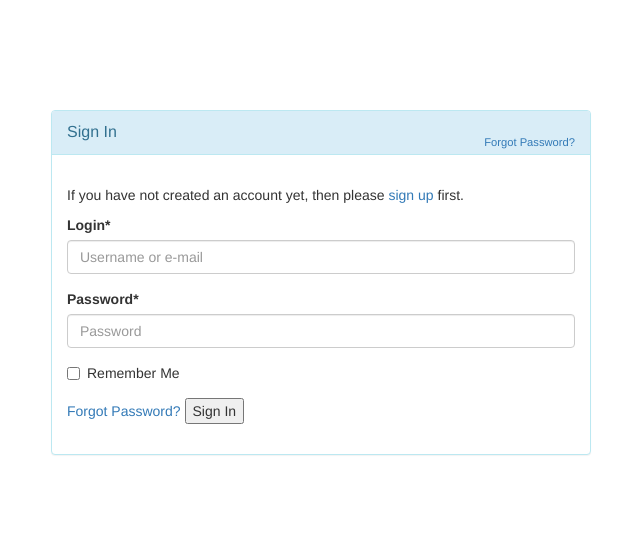
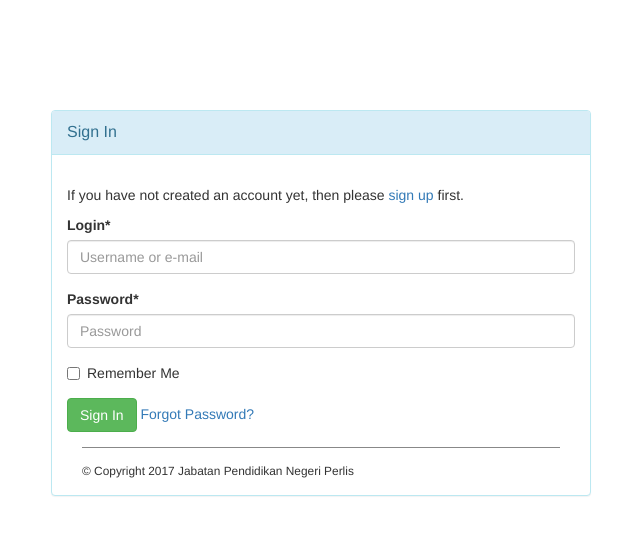
Before and after one commit to wwiras/basic, a Django app: page /accounts/login/ in a window 1280 px wide. Shown: the top 535 px of the page, without its empty margins (334-974 px from the left). Run offline with Django 3.2, Linux system fonts and the light colour scheme; some libraries are stand-ins or nearby versions.

Commit message:
Login page redesign 2

```diff
--- a/templates/account/login.html
+++ b/templates/account/login.html
@@ -16,7 +16,6 @@
             <div class="panel panel-info" >
                 <div class="panel-heading">
                     <div class="panel-title">{% trans "Sign In" %}</div>
-                    <div style="float:right; font-size: 80%; position: relative; top:-10px"><a href="{% url 'account_reset_password' %}">{% trans "Forgot Password?" %}</a></div>
                 </div>
 
                 <div style="padding-top:30px" class="panel-body" >
@@ -53,9 +52,17 @@
                       {% if redirect_field_value %}
                       <input type="hidden" name="{{ redirect_field_name }}" value="{{ redirect_field_value }}" />
                       {% endif %}
+                      <button class="btn btn-success primaryAction" type="submit"> {% trans "Sign In" %}</button>
                       <a class="button secondaryAction" href="{% url 'account_reset_password' %}">{% trans "Forgot Password?" %}</a>
-                      <button class="primaryAction" type="submit">{% trans "Sign In" %}</button>
                     </form>
+                  </div>
+
+                  <div class="form-group">
+                    <div class="col-md-12 control">
+                      <div style="border-top: 1px solid#888; padding-top:15px; font-size:85%" >
+                        &copy; Copyright 2017 Jabatan Pendidikan Negeri Perlis
+                      </div>
+                    </div>
                   </div>
 
                 </div>
```
